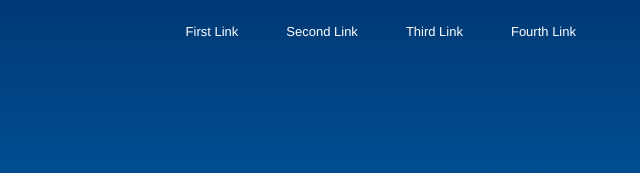
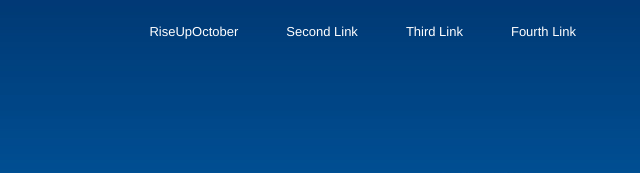
Before and after one commit to mballew/mballew.github.io, a plain HTML site: page index.html in a window 1280 px wide. Shown: the top 173 px of the page, 640-1280 px from the left. Drawn offline with Linux system fonts and the light colour scheme.

Commit message:
Update home index page

```diff
--- a/index.html
+++ b/index.html
@@ -22,7 +22,7 @@
 		<div class="mdl-layout-spacer"></div>
 
 		<nav class="mdl-navigation">
-			<a class="mdl-navigation__link" href="">First Link</a>
+			<a class="mdl-navigation__link" href="RiseUpOctober/index.html">RiseUpOctober</a>
 			<a class="mdl-navigation__link" href="">Second Link</a>
 			<a class="mdl-navigation__link" href="">Third Link</a>
 			<a class="mdl-navigation__link" href="">Fourth Link</a>
```
